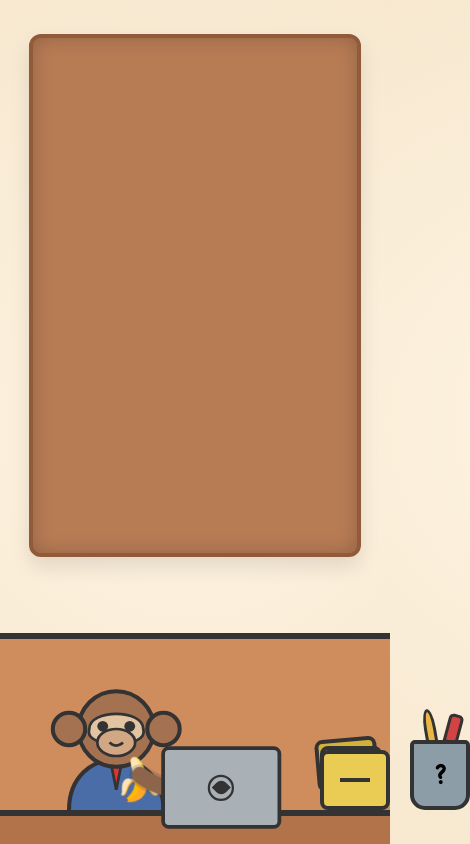
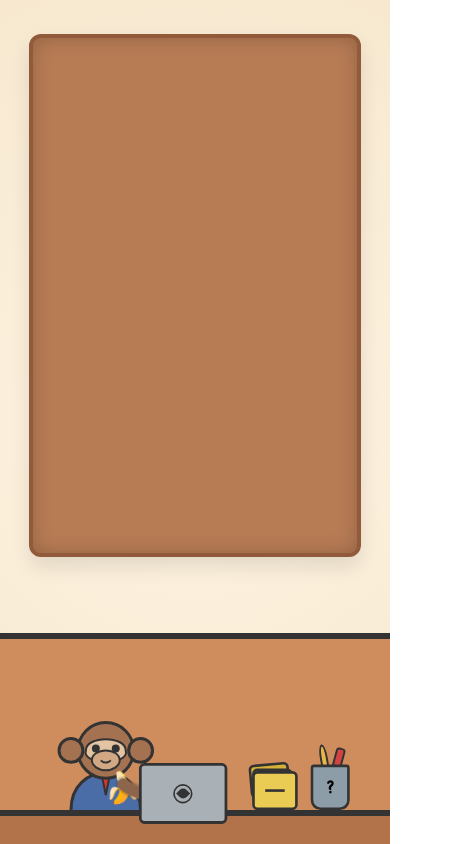
Before and after one commit to tuankiet3/stick-it-with-monkey, a React (Vite) app: page / in a window 390 px wide. Shown: the whole page, 470 px wide, since content can reach past the window. Built offline with nearby package versions, Linux system fonts and the light colour scheme.

Commit message:
Fix mobile right-edge clipping using virtual width scaling and clamp note coordinates to viewport

```diff
--- a/src/components/Desk.jsx
+++ b/src/components/Desk.jsx
@@ -41,6 +41,8 @@
           style={{
           position: 'absolute',
           bottom: '4vh',
+          left: '50%',
+          transform: 'translateX(-50%)',
           width: '80%',
           maxWidth: '800px',
           height: '100%',
--- a/src/components/NoteItem.jsx
+++ b/src/components/NoteItem.jsx
@@ -29,6 +29,10 @@
     }
   };
 
+  // Prevent notes from rendering off-screen when jumping from desktop to mobile
+  const safeX = typeof window !== 'undefined' ? Math.min(Math.max(0, note.x || 0), window.innerWidth - 80) : note.x || 0;
+  const safeY = typeof window !== 'undefined' ? Math.min(Math.max(0, note.y || 0), window.innerHeight * 0.7 - 80) : note.y || 0;
+
   return (
     <motion.button
       onDragStart={() => {
@@ -50,8 +54,8 @@
         }
       }}
       drag
-      initial={{ scale: 0, x: note.x || 0, y: note.y || 0 }}
-      animate={{ scale: 1, x: note.x || 0, y: note.y || 0, rotate: note.id.charCodeAt(0) % 10 - 5 }}
+      initial={{ scale: 0, x: safeX, y: safeY }}
+      animate={{ scale: 1, x: safeX, y: safeY, rotate: note.id.charCodeAt(0) % 10 - 5 }}
       whileDrag={{ scale: 1.1, zIndex: 100 }}
       className={`hand-drawn shadow`}
       style={{
--- a/src/index.css
+++ b/src/index.css
@@ -135,11 +135,24 @@
 
 @media (max-width: 500px) {
   .monkey-scale {
-    transform: scale(0.75);
+    transform: scale(0.85);
     transform-origin: bottom center;
   }
   .desk-mobile {
-    width: 100% !important;
+    /* Virtual layout space to prevent children overlapping or getting cut */
+    width: 480px !important;
     padding: 0 10px !important;
+    justify-content: center !important;
+    gap: 15px !important;
+
+    /* Visually scale to fit the physical screen */
+    transform: translateX(-50%) scale(0.8) !important;
+    transform-origin: bottom center;
   }
 }
+
+@media (max-width: 400px) {
+  .desk-mobile {
+    transform: translateX(-50%) scale(0.65) !important;
+  }
+}
```
